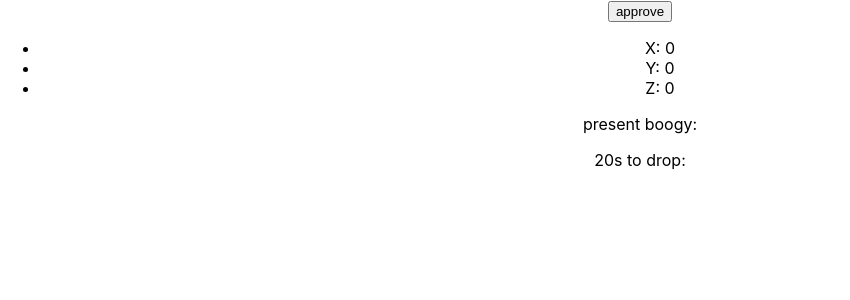
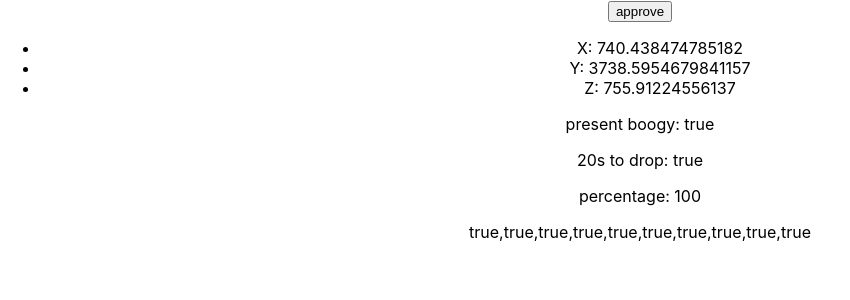
Before and after one commit to moskalyk/randance, a React (Create React App) app: page / in a window 1280 px wide. Shown: the top 300 px of the page, without its empty margins (0-850 px from the left). Built offline with nearby package versions, Linux system fonts and the light colour scheme.

Commit message:
updated state

```diff
--- a/src/App.tsx
+++ b/src/App.tsx
@@ -33,14 +33,14 @@ function getPercentageTrueFalse(arr: any) {
 }
 
 const ComponentWithGyroscope = () => {
-  const [alpha, setAlpha] = React.useState(0)
-  const [beta, setBeta] = React.useState(0)
-  const [gamma, setGamma] = React.useState(0)
+  const [alpha, setAlpha] = React.useState(1)
+  const [beta, setBeta] = React.useState(1)
+  const [gamma, setGamma] = React.useState(1)
   const [init, setInit] = React.useState(false)
   const [deflection, setDeflection] = React.useState(false)
   const [path, setPath] = React.useState<any>([])
   const [airdrop, setAirdrop] = React.useState(false)
-
+  const [percentage, setPercentage] = React.useState(0)
   window.addEventListener('deviceorientation', handleOrientation);
 
   React.useEffect(() => {
@@ -59,13 +59,29 @@ const ComponentWithGyroscope = () => {
   }
 
   React.useEffect(() => {
-    setInterval(() => {
-      const percentages = getPercentageTrueFalse(path)
-      if(percentages.true > .50){
-        setAirdrop(true)
-      }
-    }, 20000)
-  })
+    if(!init){
+      setInterval((path) => {
+        setPath((path: any) => {
+          console.log(path);
+          const percentages = getPercentageTrueFalse(path.slice(-500))
+          setPercentage(percentages.true)
+          if(percentages.true > 50){
+            setAirdrop(true)
+          }
+          return path.slice(-500)
+        });
+
+      }, 5000, path)
+      setInit(true)
+    }
+
+    // for testing
+    setInterval(()=> {
+      setAlpha(alpha* (1+Math.random()))
+      setBeta(beta* (1+Math.random()))
+      setGamma(gamma * (1+Math.random()))
+    },300)
+  }, [path, airdrop])
 
   function click() {
     console.log(DeviceMotionEvent)
@@ -97,8 +113,10 @@ const ComponentWithGyroscope = () => {
       <li className='prompt'>Y: {beta}</li>
       <li className='prompt'>Z: {gamma}</li>
     </ul>
-    <p>present boogy: {deflection}</p>
-    <p>20s to drop: {airdrop}</p>
+    <p>present boogy: {deflection.toString()}</p>
+    <p>20s to drop: {airdrop.toString()}</p>
+    <p>percentage: {percentage}</p>
+    <p>{path.slice(path.length - 10).toString()}</p>
     </>
   )
 }
```
